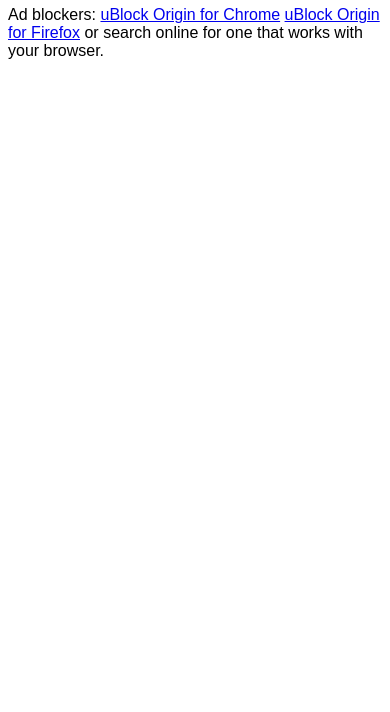
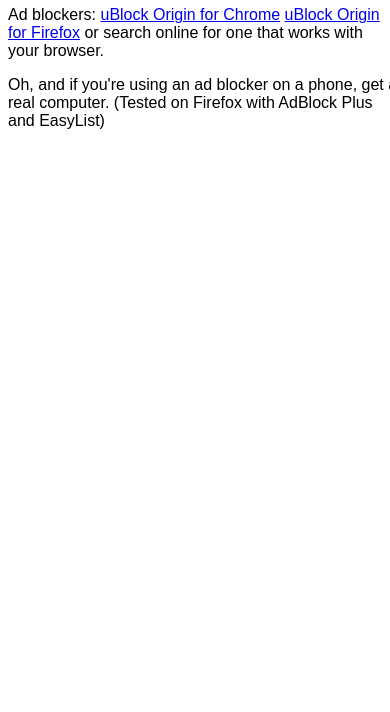
Before and after one commit to zhuowei/temprepo, a plain HTML site: page adblockthing.html in a window 390 px wide. Shown: the part 132-844 px from the top of the page. Drawn offline with Linux system fonts and the light colour scheme.

Commit message:
adblockthing: phones not supported

```diff
--- a/adblockthing.html
+++ b/adblockthing.html
@@ -18,6 +18,7 @@
 <div class="homeAd">
 <h1>You idiot! Install an ad blocker, then come back.</h1>
 <p>Ad blockers: <a href="https://chrome.google.com/webstore/detail/ublock-origin/cjpalhdlnbpafiamejdnhcphjbkeiagm?hl=en">uBlock Origin for Chrome</a> <a href="https://addons.mozilla.org/en-US/firefox/addon/ublock-origin/">uBlock Origin for Firefox</a> or search online for one that works with your browser.</p>
+<p>Oh, and if you're using an ad blocker on a phone, get a real computer. (Tested on Firefox with AdBlock Plus and EasyList)</p>
 </div>
 <h1>The story of the skeptic gerbil</h1>
 <p>There once was a gerbil who didn't believe in humans. "Humans are just a myth", he would explain to every other gerbil in the gerbil tank: "how can you prove the existance of human caretakers? Have any of you ever <i>seen</i> one of these so-called "students" add food to the Holy Food Bin? No? Well, then why do you do all these rituals like spinning on the Eternal Wheel to appease the Teacher and Students you speak of? Wake up, ratple!"</p>
```
